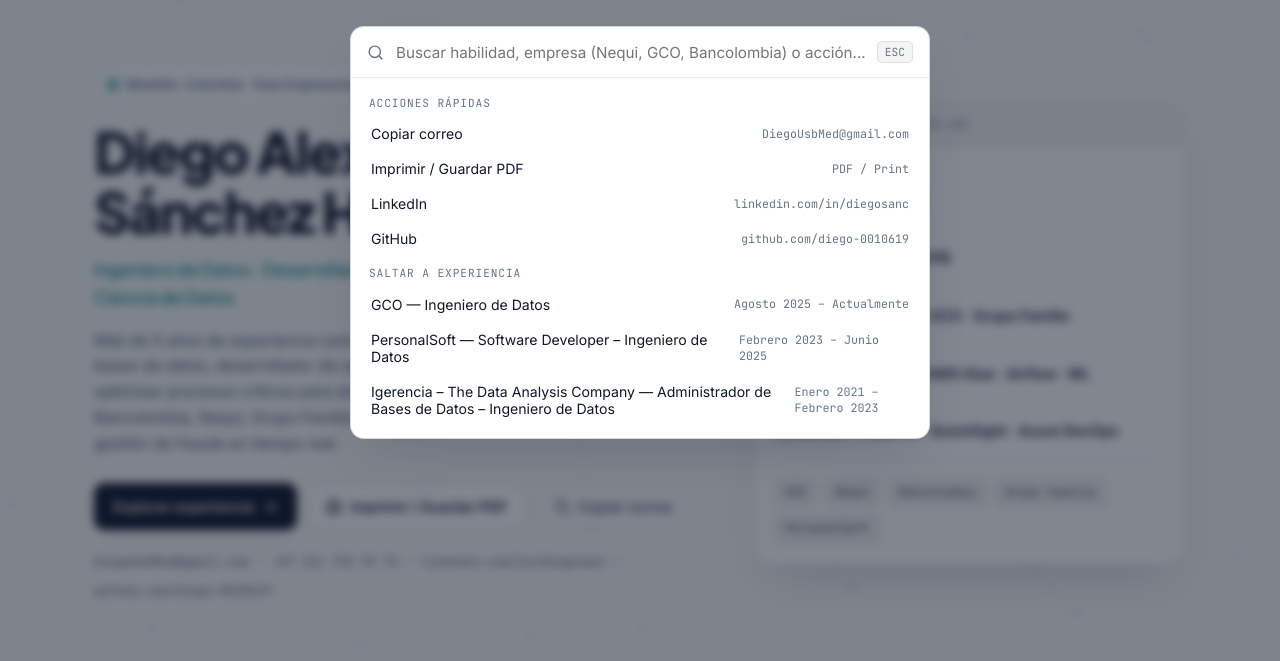
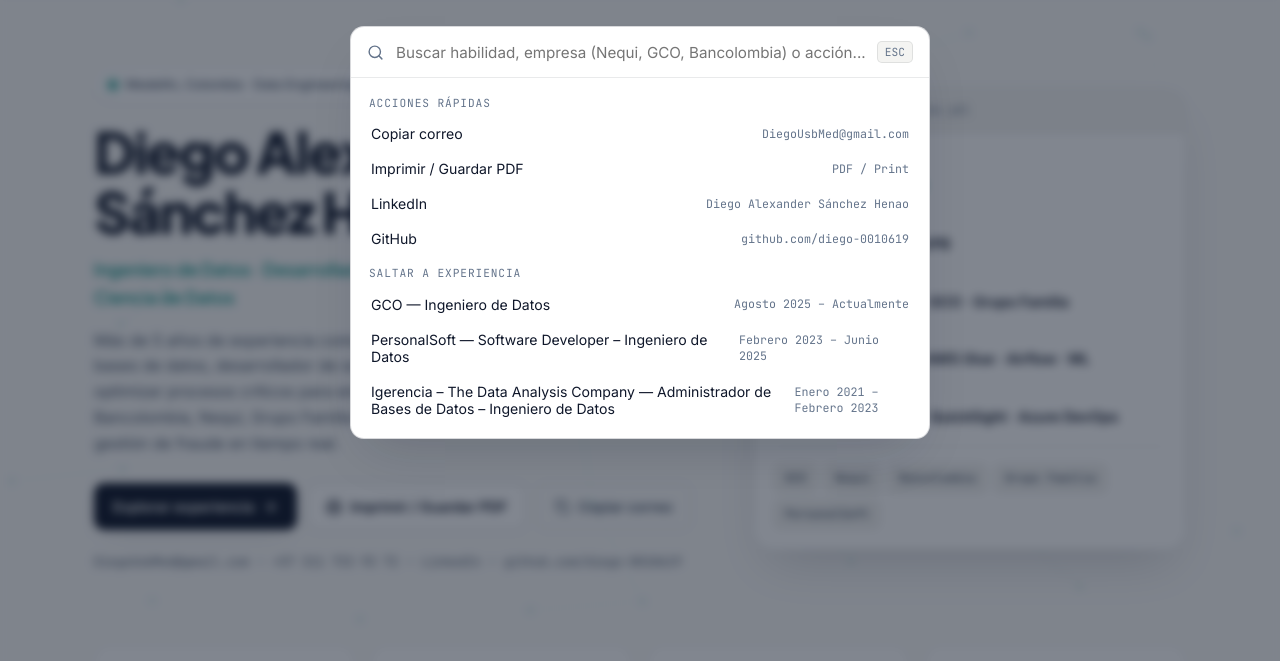
Before and after one commit to diego-0010619/Cv_Diego_Sanchez, a plain HTML site: page index.html in a window 1280 px wide. Both pictures are taken after a click on the button "Ctrl K". Shown: the part 70-731 px from the top of the page. Drawn offline with Linux system fonts and the light colour scheme.

Commit message:
fix: update LinkedIn profile URL across all contact sections

```diff
--- a/app.js
+++ b/app.js
@@ -408,7 +408,7 @@
     const actions = [
       { label: c.meta.copyEmail, meta: "DiegoUsbMed@gmail.com", run: () => copyEmail() },
       { label: c.meta.ctaDownload, meta: "PDF / Print", run: () => window.print() },
-      { label: "LinkedIn", meta: "linkedin.com/in/diegosanc", run: () => window.open("https://www.linkedin.com/in/diegosanc", "_blank") },
+      { label: "LinkedIn", meta: "Diego Alexander Sánchez Henao", run: () => window.open("https://www.linkedin.com/in/diego-alexander-s%C3%A1nchez-henao-2733401b5/", "_blank") },
       { label: "GitHub", meta: "github.com/diego-0010619", run: () => window.open("https://github.com/diego-0010619", "_blank") },
     ].filter((a) => !q || a.label.toLowerCase().includes(q) || a.meta.toLowerCase().includes(q));
 
--- a/cv-data.json
+++ b/cv-data.json
@@ -5,7 +5,7 @@
   "contact": {
     "email": "DiegoUsbMed@gmail.com",
     "phone": "+57 311 733 93 72",
-    "linkedin": "https://www.linkedin.com/in/diegosanc",
+    "linkedin": "https://www.linkedin.com/in/diego-alexander-s%C3%A1nchez-henao-2733401b5/",
     "github": "https://github.com/diego-0010619",
     "website": "https://diego-0010619.github.io/Cv_Diego_Sanchez/"
   },
--- a/index.html
+++ b/index.html
@@ -84,7 +84,7 @@
             <span class="sep" aria-hidden="true">•</span>
             <a href="tel:+573117339372" class="meta-link">+57 311 733 93 72</a>
             <span class="sep" aria-hidden="true">•</span>
-            <a href="https://www.linkedin.com/in/diegosanc" target="_blank" rel="noopener noreferrer" class="meta-link">linkedin.com/in/diegosanc</a>
+            <a href="https://www.linkedin.com/in/diego-alexander-s%C3%A1nchez-henao-2733401b5/" target="_blank" rel="noopener noreferrer" class="meta-link">LinkedIn</a>
             <span class="sep" aria-hidden="true">•</span>
             <a href="https://github.com/diego-0010619" target="_blank" rel="noopener noreferrer" class="meta-link">github.com/diego-0010619</a>
           </div>
@@ -239,7 +239,7 @@
       </div>
       <div class="footer-actions">
         <a href="mailto:DiegoUsbMed@gmail.com" class="btn btn-primary">DiegoUsbMed@gmail.com</a>
-        <a href="https://www.linkedin.com/in/diegosanc" target="_blank" rel="noopener noreferrer" class="btn btn-secondary">LinkedIn</a>
+        <a href="https://www.linkedin.com/in/diego-alexander-s%C3%A1nchez-henao-2733401b5/" target="_blank" rel="noopener noreferrer" class="btn btn-secondary">LinkedIn</a>
         <a href="https://github.com/diego-0010619" target="_blank" rel="noopener noreferrer" class="btn btn-secondary">GitHub</a>
       </div>
     </div>
```
Also changed, not shown: 1 other file.
